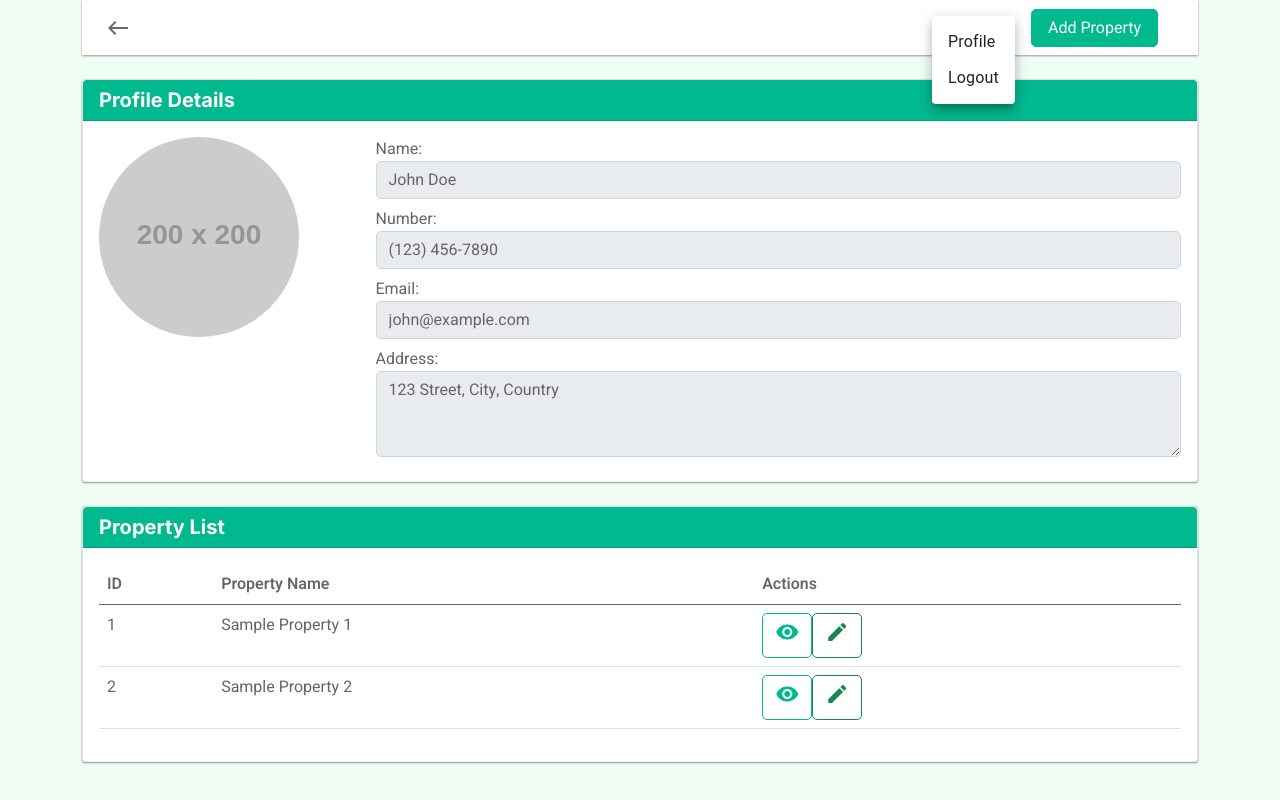
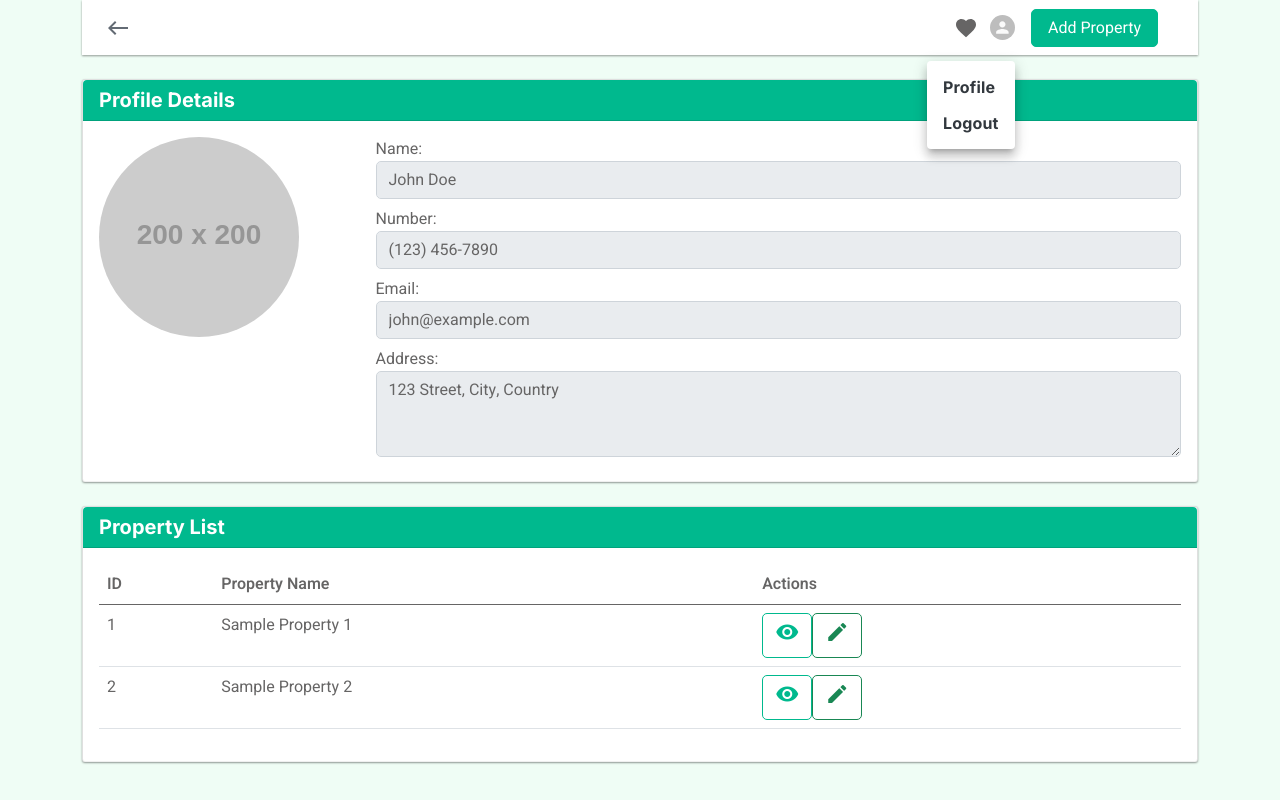
Before and after one commit to joy-mohajon/house-rent-system-clientside-reactjs, a React (Vite) app: page /profile in a window 1280 px wide. Both pictures are taken after a click on the button 991 px from the left and 27 px from the top of the page. Built offline with nearby package versions, Linux system fonts and the light colour scheme.

Commit message:
updated dash navbar style

```diff
--- a/src/components/Navbar/DashNav/DashNavbar.css
+++ b/src/components/Navbar/DashNav/DashNavbar.css
@@ -11,8 +11,9 @@
 }
 .add_property_icon {
   display: none !important;
+  padding: 0 !important;
 }
-@media (max-width: 991.98px) {
+@media (max-width: 768px) {
   .header_title {
     display: none !important;
   }
--- a/src/components/Navbar/DashNav/DashNavbar.jsx
+++ b/src/components/Navbar/DashNav/DashNavbar.jsx
@@ -7,6 +7,7 @@ import { AppBar, IconButton, Menu, MenuItem, Toolbar } from "@mui/material";
 import React, { useState } from "react";
 import { Link, useNavigate } from "react-router-dom";
 import "./DashNavbar.css";
+import { Avatar, Tooltip } from "@material-ui/core";
 
 const DashNavbar = () => {
   const navigate = useNavigate();
@@ -24,11 +25,6 @@ const DashNavbar = () => {
     navigate("/saved-property");
   };
 
-  // handle profile account
-  const handleAccount = (event) => {
-    setAnchorEl(event.currentTarget);
-  };
-
   // navigate to add property
   const handleGetForm = (event) => {
     navigate("/add-property");
@@ -39,8 +35,16 @@ const DashNavbar = () => {
     navigate(-1);
   };
 
-  const handleClose = () => {
-    navigate("/profile");
+  // handle open account menu
+  const handleAccount = (event) => {
+    setAnchorEl(event.currentTarget);
+  };
+
+  // handle close account menu
+  const handleClose = (goto) => {
+    if (goto === "profile") {
+      navigate("/profile");
+    }
     setAnchorEl(null);
   };
 
@@ -66,6 +70,18 @@ const DashNavbar = () => {
             <WestIcon />
             {/* Property List */}
           </Typography>
+
+          <IconButton
+            size="large"
+            aria-label="account of current user"
+            aria-controls="menu-appbar"
+            aria-haspopup="true"
+            onClick={handleGetForm}
+            color="inherit"
+            className="add_property_icon"
+          >
+            <AddCircleIcon className="nav_icon " />
+          </IconButton>
           <IconButton
             size="large"
             aria-label="account of current user"
@@ -77,48 +93,42 @@ const DashNavbar = () => {
             <FavoriteIcon className="nav_icon" />
           </IconButton>
           {auth && (
-            <div>
-              <IconButton
-                size="large"
-                aria-label="account of current user"
-                aria-controls="menu-appbar"
-                aria-haspopup="true"
-                onClick={handleAccount}
-                color="inherit"
-              >
-                <AccountCircleIcon className="nav_icon" />
-              </IconButton>
+            <Box sx={{ flexGrow: 0 }}>
+              <Tooltip title="Open settings">
+                <IconButton onClick={handleAccount} sx={{ p: 0 }}>
+                  <Avatar
+                    alt="Remy Sharp"
+                    style={{ width: 25, height: 25 }}
+                    src=""
+                  />
+                </IconButton>
+              </Tooltip>
               <Menu
+                sx={{ mt: "45px" }}
                 id="menu-appbar"
                 anchorEl={anchorEl}
                 anchorOrigin={{
-                  vertical: "bottom",
+                  vertical: "top",
                   horizontal: "right",
                 }}
                 keepMounted
                 transformOrigin={{
-                  vertical: "bottom",
+                  vertical: "top",
                   horizontal: "right",
                 }}
                 open={Boolean(anchorEl)}
                 onClose={handleClose}
               >
-                <MenuItem onClick={handleClose}>Profile</MenuItem>
-                <MenuItem onClick={handleClose}>Logout</MenuItem>
+                <MenuItem onClick={() => handleClose("profile")}>
+                  <Typography textAlign="center">Profile</Typography>
+                </MenuItem>
+                <MenuItem onClick={handleClose}>
+                  <Typography textAlign="center">Logout</Typography>
+                </MenuItem>
               </Menu>
-            </div>
+            </Box>
           )}
-          <IconButton
-            size="large"
-            aria-label="account of current user"
-            aria-controls="menu-appbar"
-            aria-haspopup="true"
-            onClick={handleGetForm}
-            color="inherit"
-            className="add_property_icon"
-          >
-            <AddCircleIcon className="nav_icon " />
-          </IconButton>
+
           <Link
             to="/add-property"
             className="btn btn-primary px-3 d-none d-lg-flex mx-3"
```
